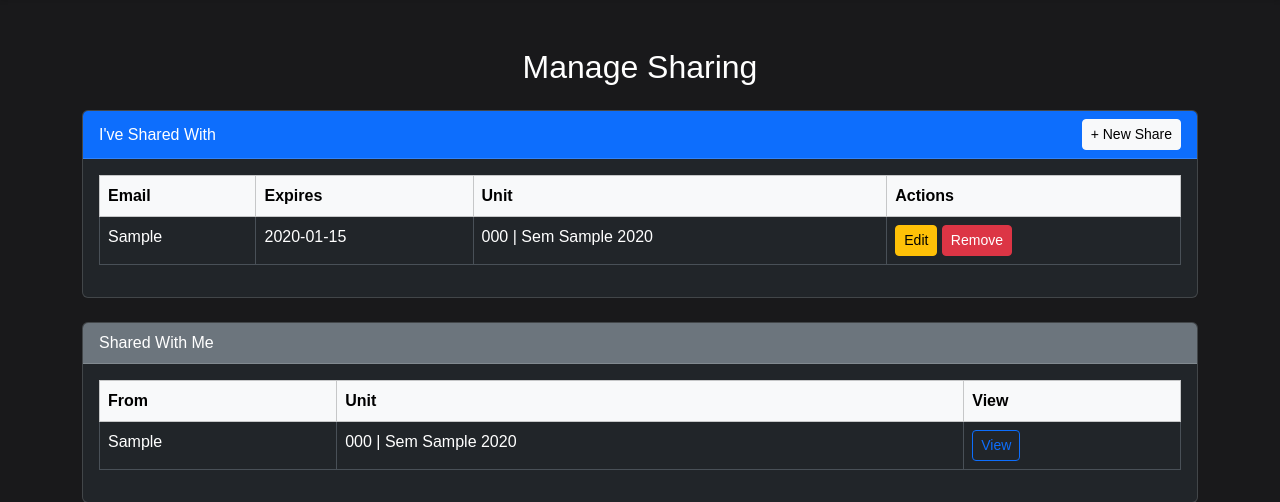
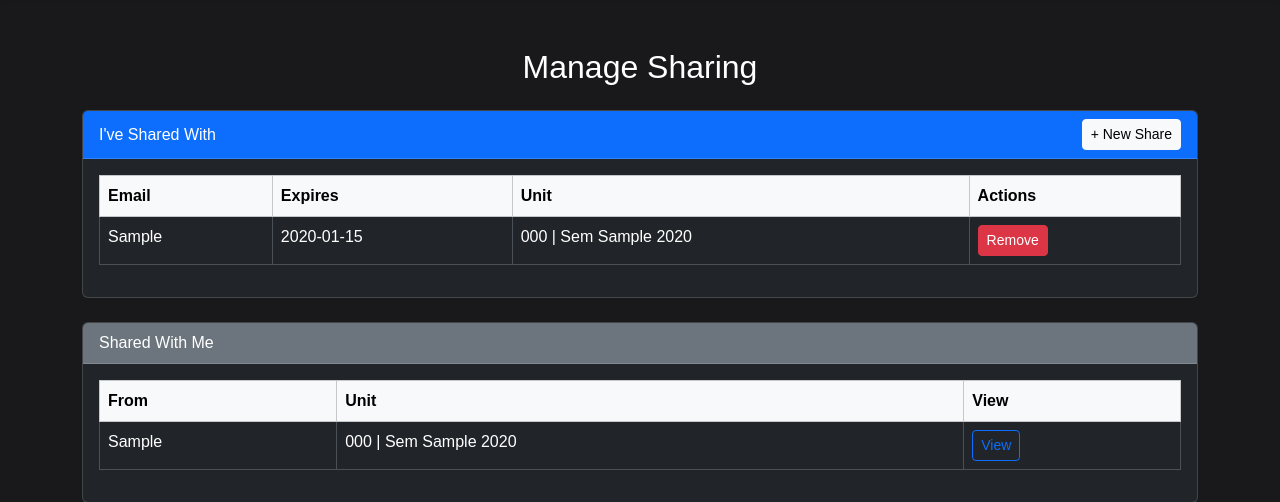
Before and after one commit to alyshaprompruek/CITS3403_project, a Flask app: template app/templates/sharing.html in a window 1280 px wide. Shown: the part 56-558 px from the top of the page. Run offline with Flask 3, Linux system fonts and the light colour scheme; the template is opened without the code that fills it: values that come from a table or form of the project are taken from there, others are empty; tables that the repository leaves empty hold one stand-in row (values such as "Sample post").

Commit message:
Removed edit button, not required as can be removed and make a new one quickly

```diff
--- a/app/templates/sharing.html
+++ b/app/templates/sharing.html
@@ -84,7 +84,6 @@
             <td>{{ share.expires_at.strftime('%Y-%m-%d') if share.expires_at else 'N/A' }}</td>
             <td>{{ share.unit.unit_code }} | Sem {{ share.unit.semester }} {{ share.unit.year }}</td>
             <td>
-              <button class="btn btn-sm btn-warning">Edit</button>
               <form method="POST" action="{{ url_for('remove_share') }}" style="display:inline;" onsubmit="return confirm('Remove access for this user?');">
                 <input type="hidden" name="share_id" value="{{ share.id }}">
                 <button type="submit" class="btn btn-sm btn-danger">Remove</button>
```
